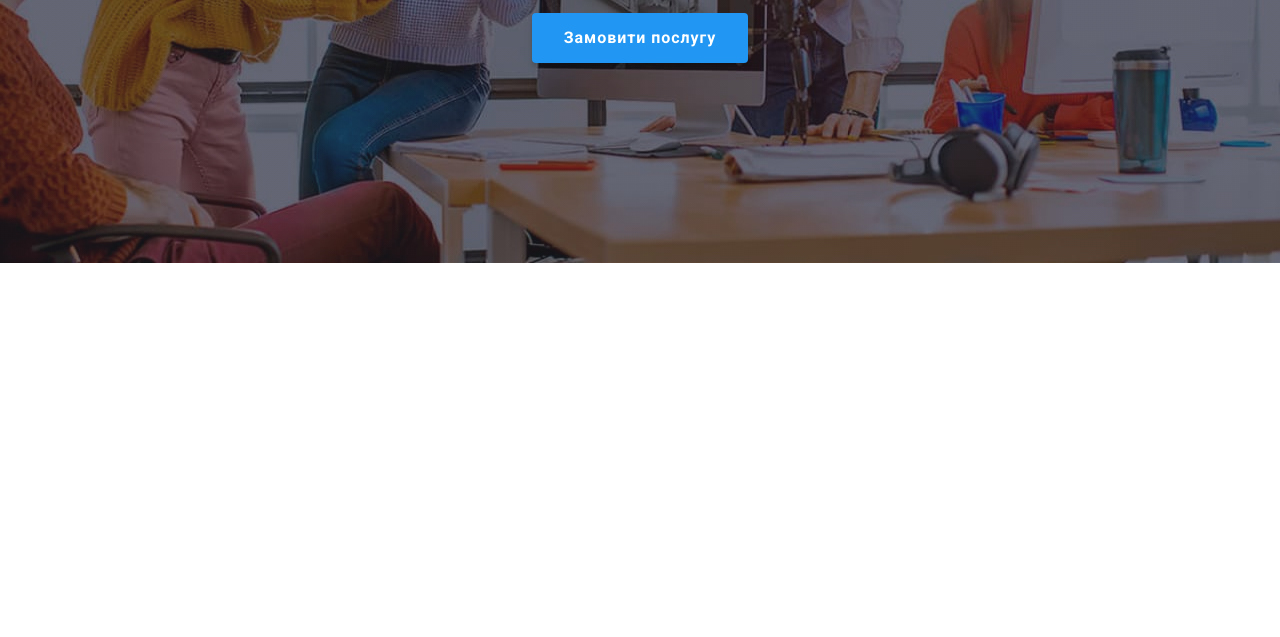
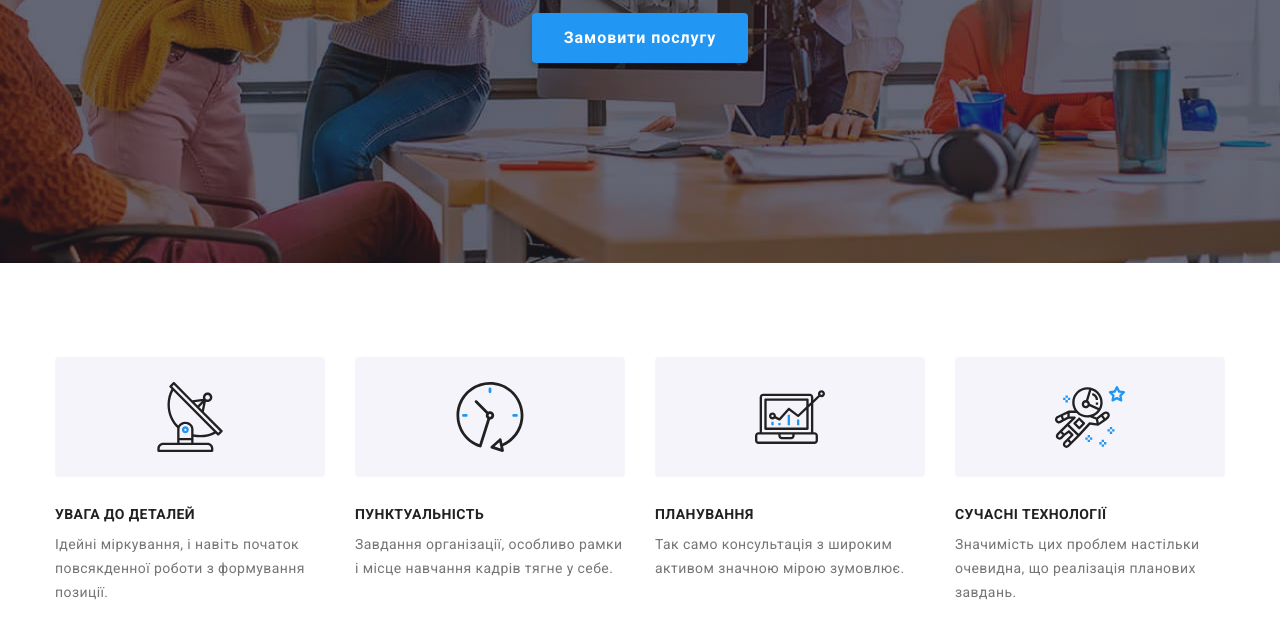
Before and after one commit to CeresRasmussen/goit-markup-hw-07-, a plain HTML site: page index.html in a window 1280 px wide. Shown: the part 417-1054 px from the top of the page. Before the commit the page ends 800 px from the top, so only its background shows below. Drawn offline with nearby package versions, Linux system fonts and the light colour scheme.

Commit message:
add Features (витер сльози)

```diff
--- a/index.html
+++ b/index.html
@@ -117,7 +117,7 @@
         </div>
       </section>
 
-      <!-- <section class="features">
+      <section class="features">
         <div class="container">
           <h2 class="visually-hidden">Особливості</h2>
           <ul class="features__list">
@@ -169,7 +169,7 @@
         </div>
       </section>
 
-      <section class="work section">
+      <!-- <section class="work section">
         <div class="container">
           <h2 class="work__title">Чим ми займаємося</h2>
           <ul class="work__list">
@@ -406,8 +406,8 @@
             </li>
           </ul>
         </div>
-      </section> -->
-    </main>
+      </section>
+    </main> -->
     <!-- <footer class="footer">
       <div class="container footer__container">
         <div class="footer__address">
--- a/sass/components/_features.scss
+++ b/sass/components/_features.scss
@@ -1,14 +1,24 @@
 .features {
-  padding-top: 94px;
-  padding-bottom: 94px;
+  padding-top: 60px;
+  padding-bottom: 60px;
+
+  @media screen and (min-width: 768px) {
+    padding-top: 94px;
+    padding-bottom: 94px;
+  }
 
   &__title {
+    text-align: center;
     margin-bottom: 10px;
     font-size: 14px;
     line-height: 1.14;
     text-transform: uppercase;
     letter-spacing: 0.03em;
     color: $title-text-color;
+
+    @media screen and (min-width: 1200px) {
+      text-align: left;
+    }
   }
 
   &__text {
@@ -19,11 +29,25 @@
 
   &__list {
     display: flex;
+    flex-wrap: wrap;
+    flex-direction: column;
     gap: 30px;
+
+    @media screen and (min-width: 768px) {
+      flex-direction: row;
+    }
   }
 
   &__item {
-    max-width: 270px;
+    max-width: 450px;
+
+    @media screen and (min-width: 768px) {
+      max-width: 354px;
+    }
+
+    @media screen and (min-width: 1200px) {
+      max-width: 270px;
+    }
   }
 
   &__icon {
--- a/sass/components/_hero.scss
+++ b/sass/components/_hero.scss
@@ -57,10 +57,11 @@
     text-align: center;
 
     @media screen and (min-width: 768px) {
-      width: 696px;
+      max-width: 360px;
     }
 
     @media screen and (min-width: 1200px) {
+      max-width: 700px;
       font-size: 44px;
       line-height: 1.36;
     }
--- a/sass/components/_page-header.scss
+++ b/sass/components/_page-header.scss
@@ -115,7 +115,6 @@
 .contacts {
   display: none;
   margin-left: 96px;
-  padding: 21px 0;
 
   @media screen and (min-width: 768px) {
     display: flex;
--- a/sass/utils/_base.scss
+++ b/sass/utils/_base.scss
@@ -48,7 +48,7 @@ ul {
     max-width: 480px;
   }
 
-  @media screen and (min-width: 768px) and (max-width: 1169px) {
+  @media screen and (min-width: 768px) and (max-width: 1199px) {
     width: 768px;
   }
 
```
Also changed, not shown: css/main.css, css/main.min.css, 2 other files.
